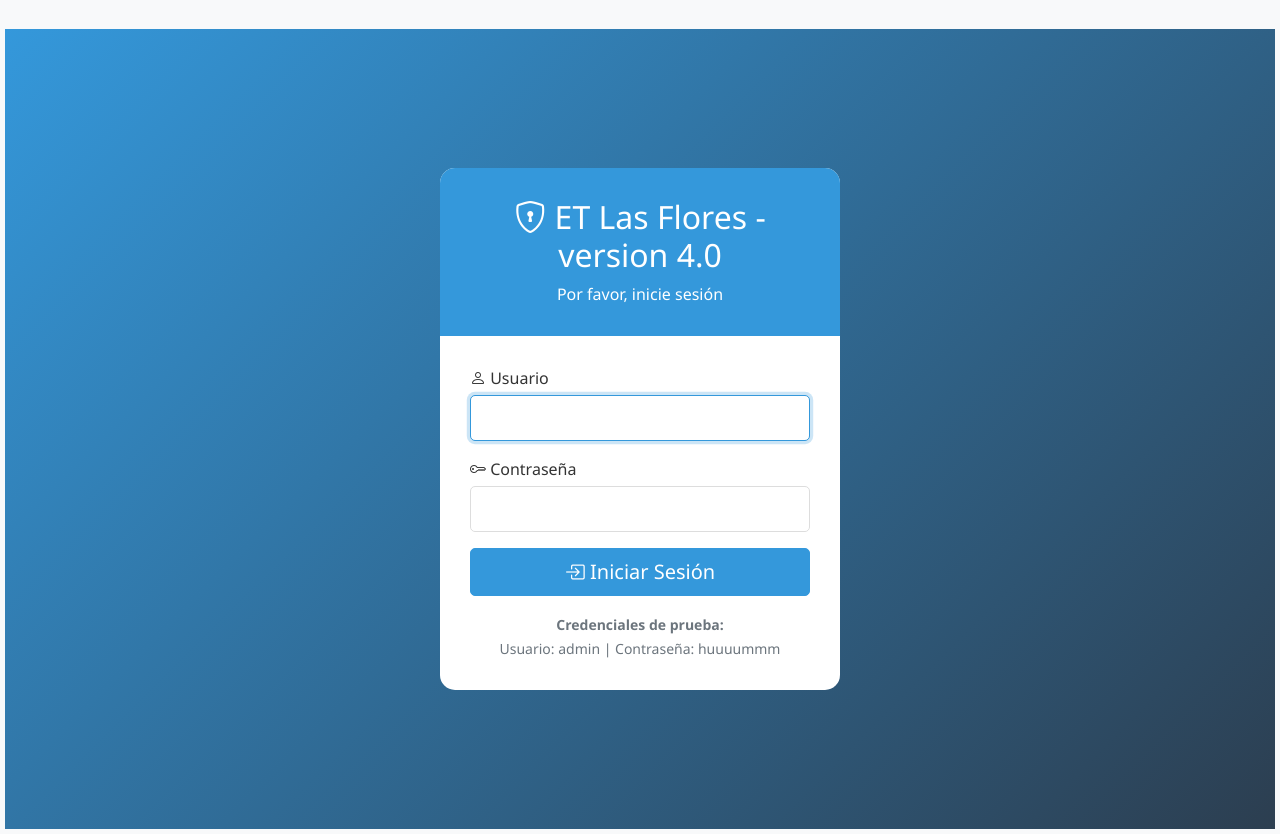
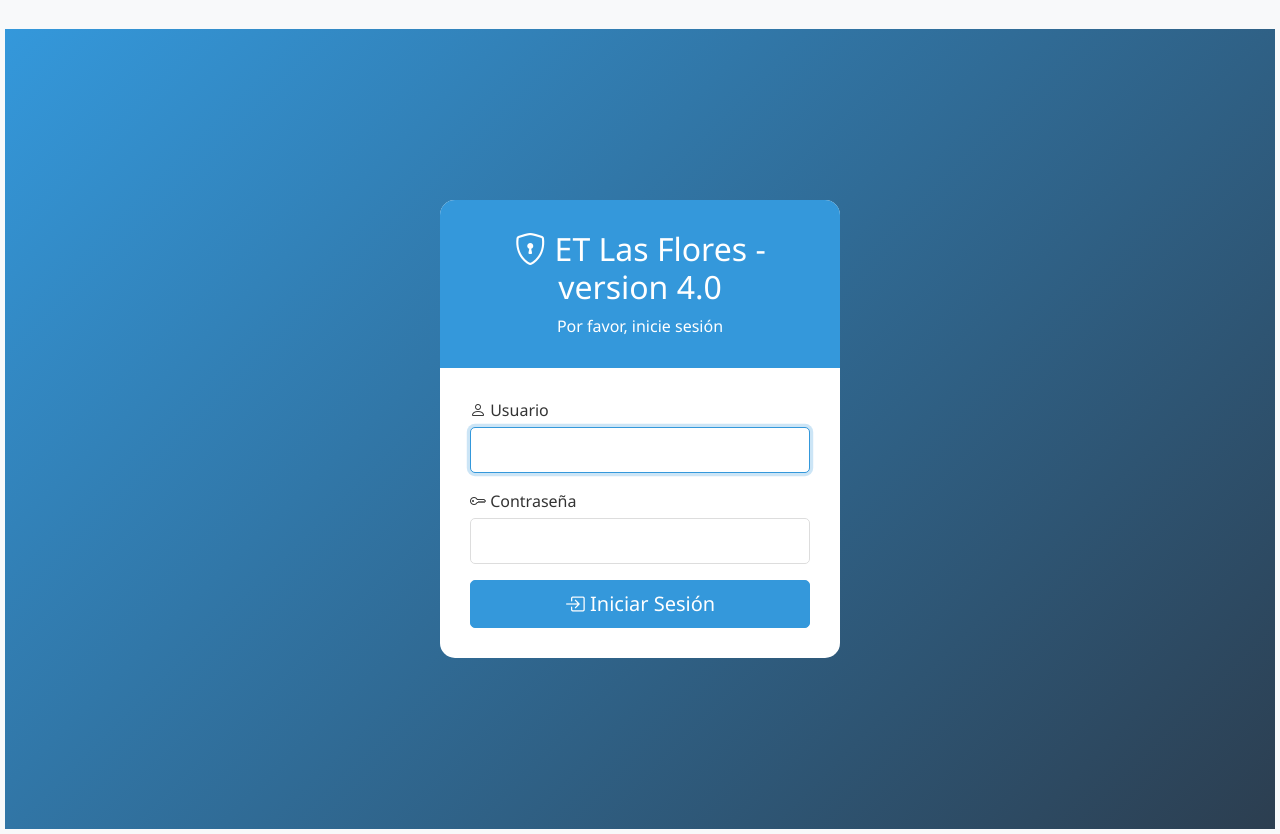
Before and after one commit to SelynChavez/Python_LF, a Flask app: page /login in a window 1280 px wide. Run offline with Flask 3, Linux system fonts and the light colour scheme.

Commit message:
Update login

```diff
--- a/templates/login.html
+++ b/templates/login.html
@@ -1,7 +1,5 @@
 {% extends "base.html" %}
-
-{% block title %}Iniciar Sesión{% endblock %}
-
+{% block title %}ETLF - Iniciar Sesión{% endblock %}
 {% block content %}
 <div class="login-container">
     <div class="login-card">
@@ -29,12 +27,6 @@
                     </button>
                 </div>
             </form>
-            <div class="text-center mt-3">
-                <small class="text-muted">
-                    <strong>Credenciales de prueba:</strong><br>
-                    Usuario: admin | Contraseña: huuuummm
-                </small>
-            </div>
         </div>
     </div>
 </div>
```
